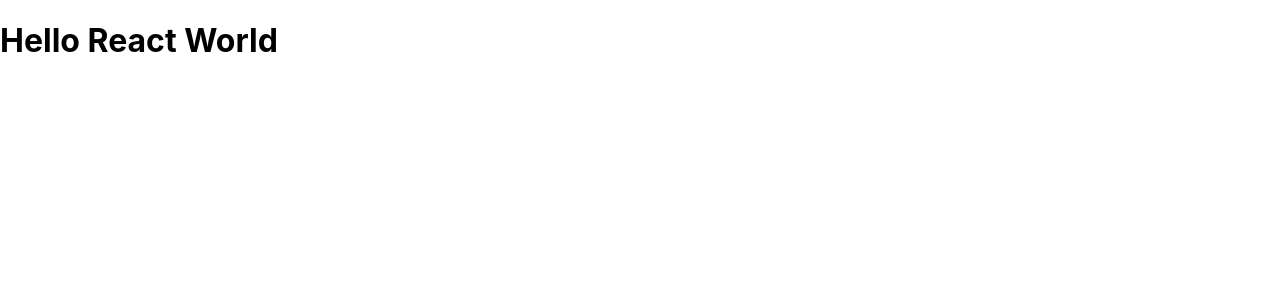
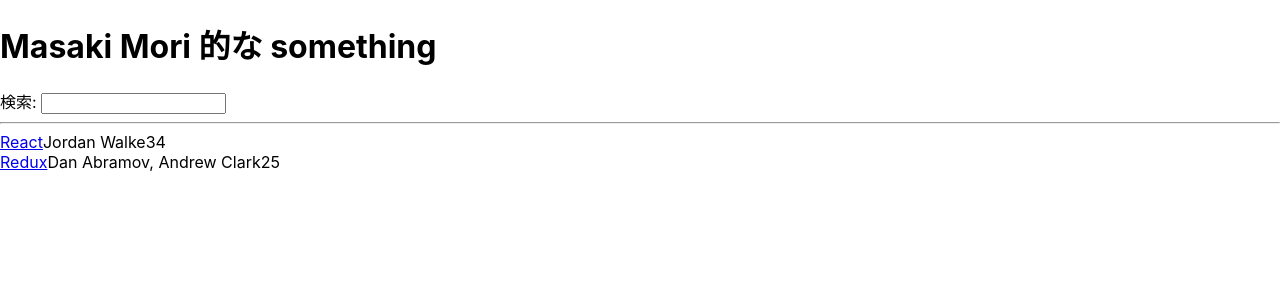
Before and after one commit to Masakida0514/educative_study, a React (Create React App) app: page / in a window 1280 px wide. Shown: the top 300 px of the page. Built offline with nearby package versions, Linux system fonts and the light colour scheme.

Commit message:
componentの宣言方法を変えてみる

```diff
--- a/src/App.js
+++ b/src/App.js
@@ -1,49 +1,50 @@
-import * as React from 'react';
+import React from 'react';
 
-function getTitle(title) {
-  return title;
-}
+const list = [
+  {
+    title: 'React',
+    url: 'https://reactjs.org/',
+    author: 'Jordan Walke',
+    num_comments: 3,
+    points: 4,
+    objectID: 0,
+  },
+  {
+    title: 'Redux',
+    url: 'https://redux.js.org/',
+    author: 'Dan Abramov, Andrew Clark',
+    num_comments: 2,
+    points: 5,
+    objectID: 1,
+  },
+];
 
-// Add Class
-class Developer {
-  constructor(firstName, lastName) {
-    this.firstName = firstName;
-    this.lastName = lastName;
-  }
+const App = () => (
+  <div>
+    <h1>Masaki Mori 的な something</h1>
 
-  getName() {
-    return this.firstName + ' ' + this.lastName;
-  }
-}
+    <label htmlFor='search'>検索: </label>
+    <input id="search" type="text" />
 
-function App() {
-  return (
-    <div>
-      <h1>Hello {getTitle('React')}</h1>
-      <h1>My Hacker Stories</h1>
+    <hr />
 
-      <label htmlFor="search">Search: </label>
-      <input id="search" type="text" />
-      <hr />
-      <List />
-      <List />
+    <List />
+  </div>
+)
+
+
+const List = () =>
+  list.map(item => (
+    <div key={item.objectID}>
+      <span>
+        <a href={item.url}>{item.title}</a>
+      </span>
+      <span>{item.author}</span>
+      <span>{item.num_comments}</span>
+      <span>{item.points}</span>
     </div>
-  );
-}
+  ));
 
-function List() {
-
-  const robin = new Developer('Robin', 'Masaki');
-  const denis = new Developer('Dennis', 'Masatoshi');
-
-  return (
-    <div>
-      {robin.getName()};
-      {denis.getName()};
-    </div>
-  );
-
-}
 
 
 export default App;
--- a/src/index.js
+++ b/src/index.js
@@ -9,7 +9,7 @@
 // 2 aruguments: 1st render JSX, simple app component without any component instatntiation
 // the 2nd : where the React App enters your HTML
 ReactDOM.render(
-  <h1>Hello React World</h1>,
+  <App />,
   document.getElementById('root')
 );
 // If you want your app to work offline and load faster, you can change
```
